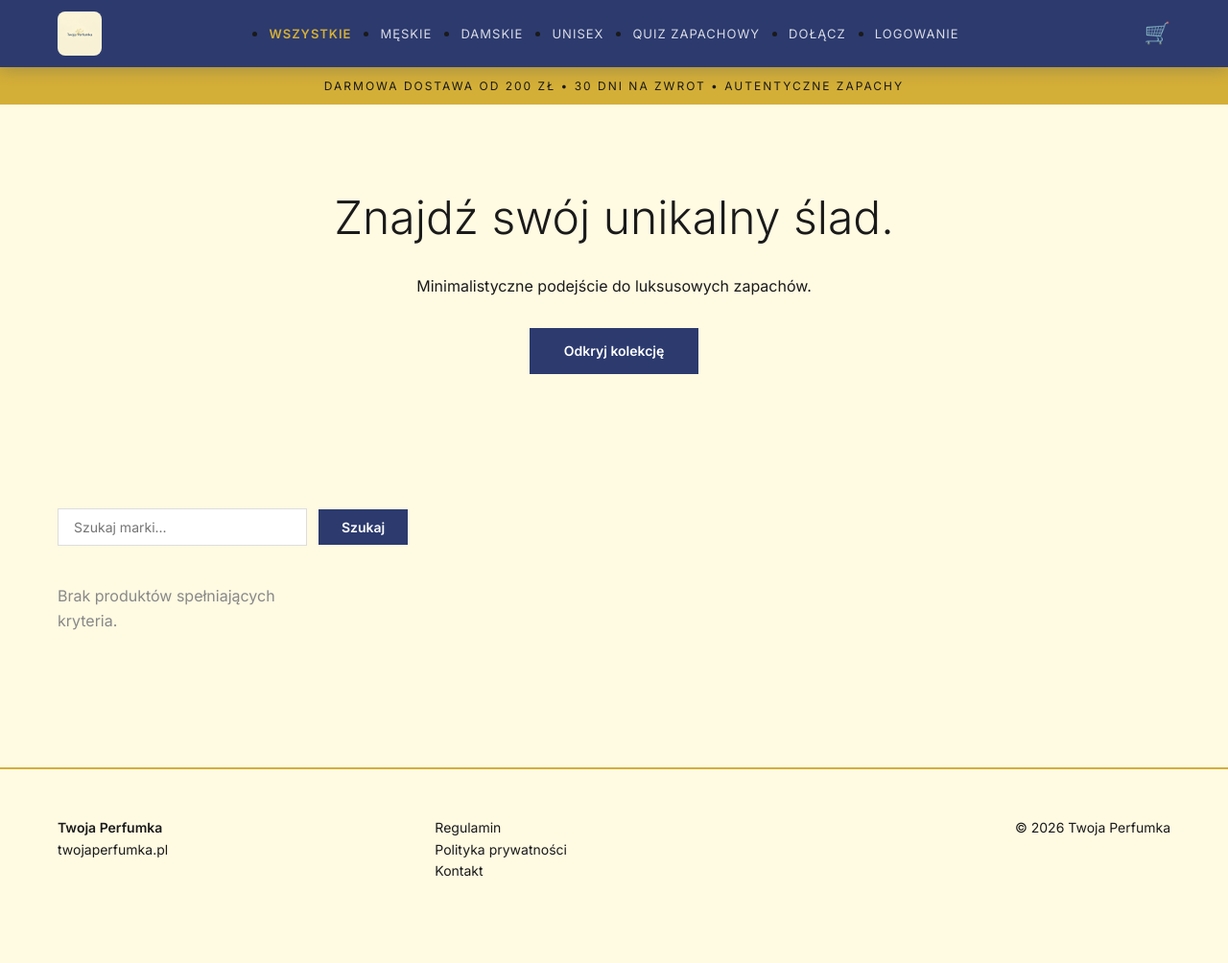
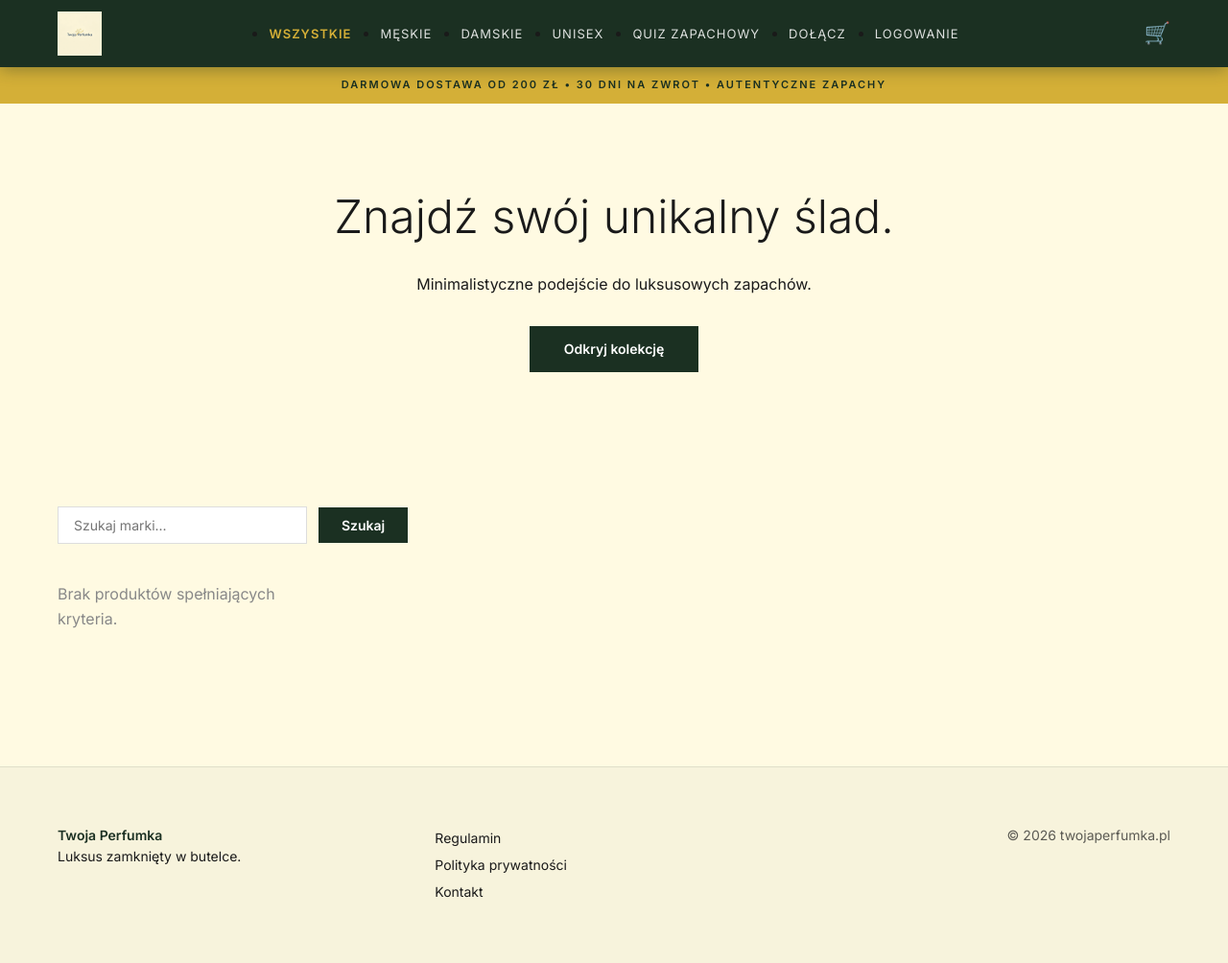
Before and after one commit to Camilleus/perfumy-mlm, a Django app: page / in a window 1280 px wide. Shown: the whole page at 96% size. Before the commit the page ends 914 px from the top, so only its background shows below. Run offline with Django 5.2, Linux system fonts and the light colour scheme; data that the repository does not hold is empty.

Commit message:
changed colour palette to less political

```diff
--- a/scripts/ai_import.csv
+++ /dev/null
@@ -1,4 +0,0 @@
-name,brand,slug,price,gender,category,concentration,scent_notes,intensity,occasion,description,stock_quantity,is_available,image
-Very Good Girl,Carolina Herrera,carolina-herrera-very-good-girl,200,K,oriental,edp,"Top: bergamota, cytryna; Heart: tuberóza, jaśmin; Base: wanilia, sandalwood, piżmo",strong,special,"Very Good Girl to kontrowersyjne i odważne perfumy od prestiżowej marki Carolina Herrera, stworzone dla nowoczesnej, pewnej siebie kobiety. Zapach ma charakter paradoksalny - łączy słodką, zmysłową tuberożę z metalicznym, niekonwencjonalnym przewodem, co doskonale odzwierciedla motyw ""It's So Good to Be Bad"". Uniwersalny czerwony flakon w kształcie szpilki jest symbolem elegancji i buntu jednocześnie. Rekomendowane na wieczorowe wyjścia, randki i okazje, kiedy chcemy pozostawić trwałe wrażenie.",10,True,products/IMG-20260409-WA0000.jpg
-Phantom,Paco Rabanne,paco-rabanne-phantom,200,M,oriental,parfum,"Top: bergamota, cytryna; Heart: ambra, tonka; Base: piżmo, wanilia, drewno sandałowe",strong,special,"Phantom to orientalny zapach dla mężczyzn, który łączy nowoczesność z klasycznym eleganckim charakterem. Perfumy mają dynamiczny i pełny charakter, z wyraziście słodkimi i waniliowymi nutami w bazie, które są delikatnie temperowane drewnem. Skierowane są do mężczyzn szukających intensywnego, długotrwałego zapachu na specjalne okazje, który będzie zwracać uwagę i pozostawiać trwałe wrażenie.",10,True,products/IMG-20260409-WA0001.jpg
-Code Parfum,Giorgio Armani,giorgio-armani-code-parfum,200,M,oriental,parfum,"Top: bergamota, cytryna; Heart: werbena, ziele; Base: ambra, piżmo, drzewo cedrowe",strong,special,"Armani Code Parfum to luksusowa kompozycja zapachu męskiego, będąca intensywniejszą wersją klasycznego Armani Code. Perfumy łączą świeżość cytrusów z głęboką bazą orientalnych nut drewna i piżma, tworząc zapach misteryjny i pełen charakteru. Skierowane do mężczyzn poszukujących wyrafinowanego i trwałego zapachu, idealnie nadają się na wieczorne wyjścia i specjalne okazje.",10,True,products/IMG-20260409-WA0002.jpg
--- a/scripts/ai_progress.txt
+++ /dev/null
@@ -1,3 +0,0 @@
-IMG-20260409-WA0000.jpg
-IMG-20260409-WA0001.jpg
-IMG-20260409-WA0002.jpg
--- a/templates/base.html
+++ b/templates/base.html
@@ -8,12 +8,16 @@
     <link href="https://fonts.googleapis.com/css2?family=Inter:wght@300;400;600&display=swap" rel="stylesheet">
     <style>
         :root {
+            /* 60% - Twoje Ecru */
             --bg-main: #FFFAE2;
-            --accent: #2C3A6E;
+            /* 30% - Night in Paris (Deep Forest Green) */
+            --accent: #1B3022;
+            /* 10% - Akcenty */
             --gold: #D4AF37;
             --text-dark: #1A1A1A;
-            --terracotta: #C87A53;
+            --terracotta: #C87A53; /* Na promocje/outlet */
         }
+
         * { margin: 0; padding: 0; box-sizing: border-box; }
         body { font-family: 'Inter', sans-serif; background: var(--bg-main); color: var(--text-dark); line-height: 1.6; }
         .container { max-width: 1200px; margin: 0 auto; padding: 0 20px; }
@@ -25,22 +29,26 @@
             top: 0;
             background: var(--accent);
             z-index: 1000;
-            box-shadow: 0 2px 16px rgba(44,58,110,0.3);
+            /* Subtelniejszy cień dopasowany do ciemnej zieleni */
+            box-shadow: 0 2px 16px rgba(27, 48, 34, 0.4);
         }
+
         nav {
             display: grid;
             grid-template-columns: 1fr auto 1fr;
             align-items: center;
         }
+
         .logo { justify-self: start; }
-        .logo img { height: 46px; width: auto; display: block; border-radius: 8px; }
+        /* Logo na ciemnym tle nagłówka nie potrzebuje promienia 8px, jeśli ma przezroczyste tło */
+        .logo img { height: 46px; width: auto; display: block; }
 
         .nav-links { display: flex; gap: 30px; justify-content: center; }
         .nav-links a {
             font-size: 13px;
             text-transform: uppercase;
             letter-spacing: 1px;
-            color: rgba(255,255,255,0.82);
+            color: rgba(255,255,255,0.85); /* Lekko wzmocniona biel dla czytelności na zieleni */
             transition: color 0.2s;
             white-space: nowrap;
         }
@@ -50,11 +58,12 @@
         .trust-bar {
             background: var(--gold);
             padding: 10px 0;
-            font-size: 12px;
+            font-size: 11px; /* Minimalnie mniejszy dla większej elegancji */
             text-transform: uppercase;
             text-align: center;
             letter-spacing: 2px;
-            color: var(--text-dark);
+            color: var(--accent); /* Zmiana na ciemną zieleń dla lepszego kontrastu ze złotem */
+            font-weight: 600;
         }
 
         .btn {
@@ -65,16 +74,20 @@
             font-weight: 600;
             border: none;
             cursor: pointer;
-            transition: opacity 0.2s;
+            transition: transform 0.2s, opacity 0.2s;
             font-family: 'Inter', sans-serif;
             font-size: 14px;
         }
-        .btn:hover { opacity: 0.88; }
+        .btn:hover { opacity: 0.9; transform: translateY(-1px); }
+
+        /* Styl dla cen promocyjnych/outletu - do użycia w block content */
+        .price-outlet { color: var(--terracotta); font-weight: 600; }
 
         footer {
-            padding: 50px 0;
+            padding: 60px 0;
             font-size: 14px;
-            border-top: 2px solid var(--gold);
+            border-top: 1px solid rgba(27, 48, 34, 0.1); /* Delikatna linia zamiast grubego złota */
+            background: rgba(27, 48, 34, 0.03); /* Bardzo subtelne odcięcie stopki */
             margin-top: 80px;
         }
         .footer-grid { display: grid; grid-template-columns: repeat(3, 1fr); gap: 20px; }
@@ -99,13 +112,15 @@
                 <li><a href="{% url 'login' %}">Logowanie</a></li>
                 {% else %}
                 <li><a href="{% url 'seller_panel' %}">Mój panel</a></li>
-                <form method="post" action="{% url 'logout' %}" style="display: inline;">
-                    {% csrf_token %}
-                    <button type="submit" style="background: none; border: none; cursor: pointer; color: rgba(255,255,255,0.82); font-size: 13px; text-transform: uppercase; letter-spacing: 1px;">Wyloguj</button>
-                </form>
+                <li>
+                    <form method="post" action="{% url 'logout' %}" style="display: inline;">
+                        {% csrf_token %}
+                        <button type="submit" style="background: none; border: none; cursor: pointer; color: rgba(255,255,255,0.85); font-size: 13px; text-transform: uppercase; letter-spacing: 1px;">Wyloguj</button>
+                    </form>
+                </li>
                 {% endif %}
             </ul>
-            <a href="{% url 'cart_detail' %}" style="justify-self: end; color: white; font-size: 22px;">🛒</a>
+            <a href="{% url 'cart_detail' %}" style="justify-self: end; color: var(--gold); font-size: 22px;">🛒</a>
         </nav>
     </div>
 </header>
@@ -116,15 +131,15 @@
 
 <footer>
     <div class="container footer-grid">
-        <div><strong>Twoja Perfumka</strong><br>twojaperfumka.pl</div>
+        <div><strong style="color: var(--accent)">Twoja Perfumka</strong><br>Luksus zamknięty w butelce.</div>
         <div>
-            <ul style="list-style:none">
-                <li>Regulamin</li>
-                <li>Polityka prywatności</li>
-                <li>Kontakt</li>
+            <ul style="list-style:none; line-height: 2">
+                <li><a href="#">Regulamin</a></li>
+                <li><a href="#">Polityka prywatności</a></li>
+                <li><a href="#">Kontakt</a></li>
             </ul>
         </div>
-        <div style="text-align:right">&copy; 2026 Twoja Perfumka</div>
+        <div style="text-align:right; opacity: 0.7">&copy; 2026 twojaperfumka.pl</div>
     </div>
 </footer>
 
```
